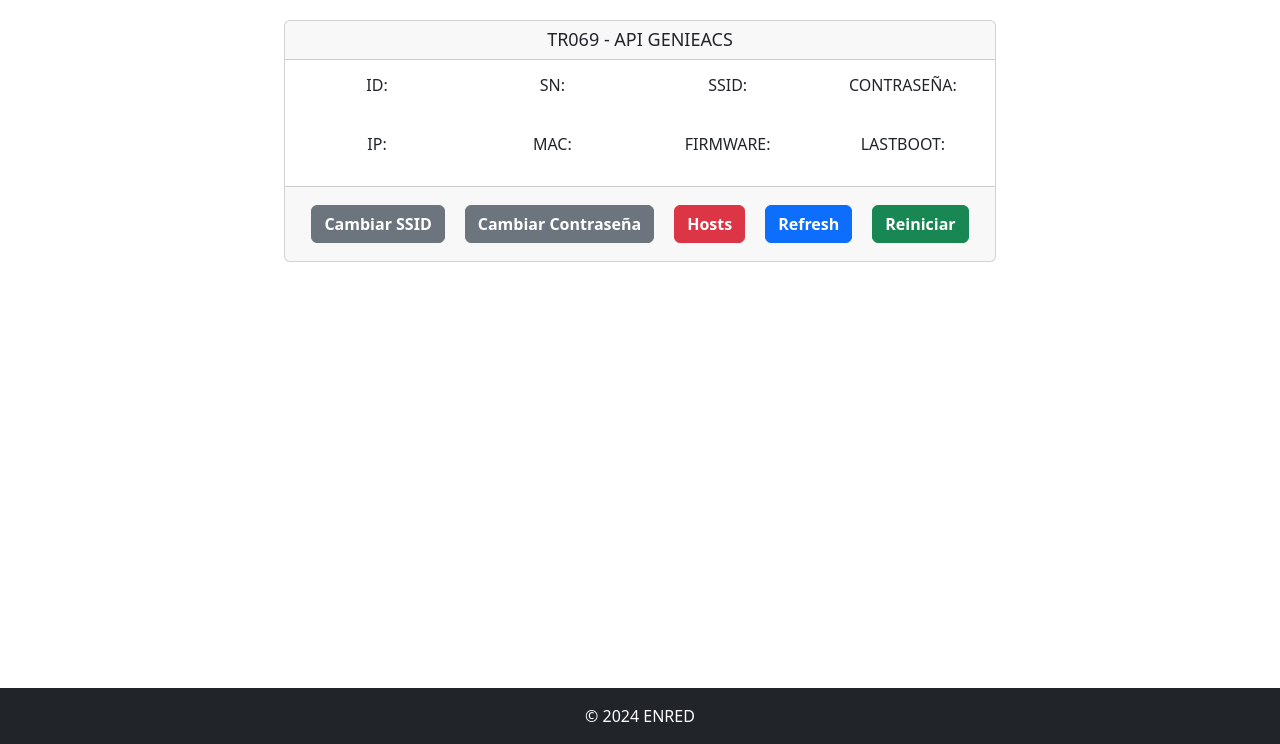
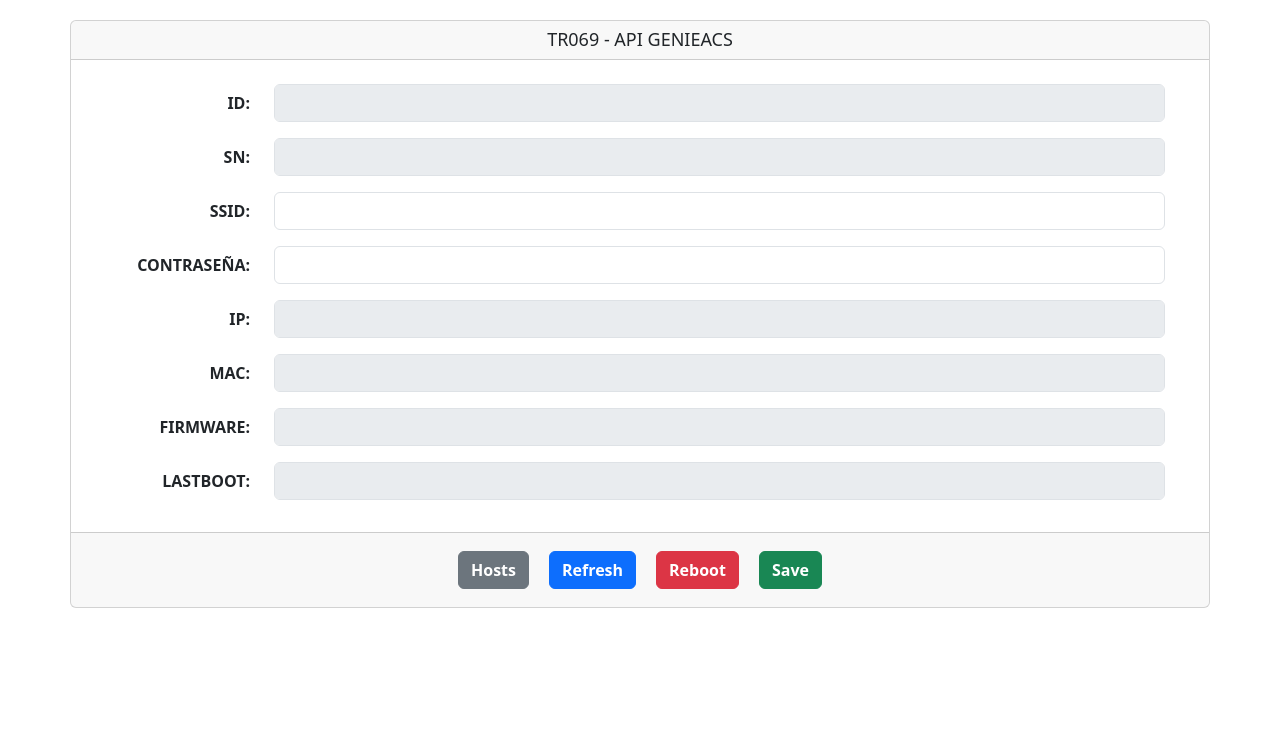
Before and after one commit to carlosSaul02/GenieAPI-FLASK, a Flask app: template templates/index.html in a window 1280 px wide. Shown: the part 56-800 px from the top of the page. Run offline with Flask 3, Linux system fonts and the light colour scheme; the template is opened without the code that fills it, so the values that code supplies are empty; some libraries are stand-ins or nearby versions.

Commit message:
3/4/2024

```diff
--- a/app.py
+++ b/app.py
@@ -1,64 +1,15 @@
-from flask import Flask, jsonify, render_template, request
+from flask import Flask, jsonify, redirect, render_template, request
+from flask_wtf.csrf import CSRFProtect
 from validaciones import validar_tag, validar_ssid, validar_contrasena
 from inserciones import insertar_tag, cambiar_contrasena_por_id, cambiar_ssid_por_id
 from consultas import obtener_id_por_serial_number, obtener_informacion_dispositivo, refrescar_dispositivo, reiniciar_dispositivo
 
-def main():
-    serial_number = "CDKT2AD24296"
-    ip_servidor = "192.168.77.203"
-    puerto_servidor = "7557"
-    #device_id = "E89FEC-FTTH-CDKT2AD24296"
+
+app = Flask(__name__)
+app.secret_key="Enred2024."
+csrf = CSRFProtect(app)
 
 
-    #************************** Obtener el ID del dispositivo usando el SerialNumber
-    device_id = obtener_id_por_serial_number(serial_number, ip_servidor, puerto_servidor)
-
-
-    #************************** Obtener informacion general del dispositivo
-    #obtener_informacion_dispositivo(device_id, ip_servidor, puerto_servidor)
-
-
-
-
-    #************************** Refrescar los parametros del dispositivo
-    #refrescar_dispositivo(device_id, ip_servidor, puerto_servidor)
-
-
-    #************************** Reiniciar Dispositivo
-    #reiniciar_dispositivo(device_id, ip_servidor, puerto_servidor)
-
-
-    #************************** Cambiar el SSID del dispositivo usando su ID
-    #ssid = "PRUEBA"
-    #es_valida1 = validar_ssid(ssid)
-    #if "True" in es_valida1:
-    #    print("El SSID es válido.")
-    #    cambiar_ssid_por_id(device_id, ssid, ip_servidor, puerto_servidor)
-    #else:
-    #    print("El SSID no es válido:", es_valida1["False"])
-
-
-    #************************** Cambiar el CONTRASENA del dispositivo usando su ID
-    #contrasena = "FARAJUEGAROBLOX"
-    #es_valida = validar_contrasena(contrasena)
-    #if "True" in es_valida:
-    #    print("La contraseña es válida.")
-    #    cambiar_contrasena_por_id(device_id, contrasena, ip_servidor, puerto_servidor)
-    #else:
-    #    print("La contraseña no es válida:", es_valida["False"])
-
-
-
-    #************************** Insertar Tag
-    #tag = "Provisional1"
-    #es_valida2 = validar_tag(tag)
-    #if "True" in es_valida2:
-    #    print("El Tag es válido.")
-    #    insertar_tag(device_id, ip_servidor, puerto_servidor, tag)
-    #else:
-    #    print("El Tag no es válido:", es_valida2["False"])
-
-app = Flask(__name__)
 serial_number = "000000"
 ip_servidor = "192.168.77.203"
 puerto_servidor = "7557"
@@ -73,16 +24,16 @@ def index():
 
 
     #************************** Obtener informacion general del dispositivo
-    info_dispositivo=obtener_informacion_dispositivo(device_id, ip_servidor, puerto_servidor)
+    info_dispositivo,hosts=obtener_informacion_dispositivo(device_id, ip_servidor, puerto_servidor)
 
 
-    return render_template('index.html',info_dispositivo=info_dispositivo)
+    return render_template('index.html',info_dispositivo=info_dispositivo,hosts=hosts)
 
-@app.route('/reiniciar_dispositivo/<device_id>', methods=['POST'])
-def reiniciar_dispositivo_route(device_id):
+@app.route('/reiniciar_dispositivo', methods=['POST'])
+def reiniciar_dispositivo_route():
 
     # Obtener el ID del dispositivo usando el SerialNumber
-    #device_id = obtener_id_por_serial_number(serial_number, ip_servidor, puerto_servidor)
+    device_id = obtener_id_por_serial_number(serial_number, ip_servidor, puerto_servidor)
 
     # Reiniciar Dispositivo
     message = reiniciar_dispositivo(device_id, ip_servidor, puerto_servidor)
@@ -90,16 +41,49 @@ def reiniciar_dispositivo_route(device_id):
     return jsonify({'message': message})
 
 
-@app.route('/refrescar_dispositivo/<device_id>', methods=['POST'])
-def refrescar_dispositivo_route(device_id):
-    # Simulamos el refresco del dispositivo y retornamos un mensaje
- #************************** Refrescar los parametros del dispositivo
+@app.route('/refrescar_dispositivo', methods=['POST'])
+def refrescar_dispositivo_route():
+
+    # Obtener el ID del dispositivo usando el SerialNumber
+    device_id = obtener_id_por_serial_number(serial_number, ip_servidor, puerto_servidor)
+    #************************** Refrescar los parametros del dispositivo
     message = refrescar_dispositivo(device_id, ip_servidor, puerto_servidor)
 
     return jsonify({'message': message}) # Devolver respuesta con código 200
 
 
+@app.route('/guardar_cambios', methods=['POST'])
+def guardar_cambios():
+
+    # Obtener el ID del dispositivo usando el SerialNumber
+    device_id = obtener_id_por_serial_number(serial_number, ip_servidor, puerto_servidor)
+
+    #Obtenidos desde el form
+    ssid_dispositivo = request.form.get('ssid_dispositivo')
+    contrasena_dispositivo = request.form.get('contrasena_dispositivo')
+
+
+    #Validar y cambiar ssid
+    ssid_valida = validar_ssid(ssid_dispositivo)
+
+    if "True" in ssid_valida:
+        print("El SSID es válido.")
+        cambiar_ssid_por_id(device_id, ssid_dispositivo, ip_servidor, puerto_servidor)
+
+    else:
+        print("El SSID no es válido:", ssid_valida["False"])
+
+
+    #Validar y cambiar contrasena
+    contrasena_valida = validar_contrasena(contrasena_dispositivo)
+    if "True" in contrasena_valida:
+        print("La contraseña es válida.")
+        cambiar_contrasena_por_id(device_id, contrasena_dispositivo, ip_servidor, puerto_servidor)
+    else:
+        print("La contraseña no es valida:", contrasena_valida["False"])
+
+
+    return redirect('/')
 
 if __name__ == '__main__':
-    main()
     app.run(debug=True)
--- a/inserciones.py
+++ b/inserciones.py
@@ -34,7 +34,7 @@ def cambiar_contrasena_por_id(device_id, contrasena, ip_servidor, puerto_servido
     data = {
         "name": "setParameterValues",
         "parameterValues": [
-            ["InternetGatewayDevice.LANDevice.1.WLANConfiguration.1.KeyPassphrase", contrasena, "xsd:string"]
+            ["InternetGatewayDevice.LANDevice.1.WLANConfiguration.1.PreSharedKey.1.PreSharedKey", contrasena, "xsd:string"]
         ]
     }
 
--- a/static/scripts.js
+++ b/static/scripts.js
@@ -1,11 +1,11 @@
-document.getElementById("btnReiniciar").addEventListener("click", function () {
+document.getElementById("btn_reiniciar").addEventListener("click", function () {
+  var csrfToken = document.querySelector('input[name="csrf_token"]').value;
   // Realizar una solicitud POST al servidor Flask para reiniciar el dispositivo
-  let deviceInfoDiv = document.getElementById("deviceInfo");
-  let device_id = deviceInfoDiv.dataset.deviceId;
-  fetch("/reiniciar_dispositivo/" + device_id, {
+  fetch("/reiniciar_dispositivo", {
     method: "POST",
     headers: {
       "Content-Type": "application/json",
+      "X-CSRFToken": csrfToken  // Incluir el token CSRF en los headers
     },
     body: JSON.stringify({}),
   })
@@ -20,15 +20,15 @@ document.getElementById("btnReiniciar").addEventListener("click", function () {
     });
 });
 
-document.getElementById("btnRefresh").addEventListener("click", function () {
-  let deviceInfoDiv = document.getElementById("deviceInfo");
-  let device_id = deviceInfoDiv.dataset.deviceId;
-
+document.getElementById("btn_refresh").addEventListener("click", function () {
+  // Obtener el token CSRF del formulario
+  var csrfToken = document.querySelector('input[name="csrf_token"]').value;
   // Realizar una solicitud POST al servidor Flask para reiniciar el dispositivo
-  fetch("/refrescar_dispositivo/" + device_id, {
+  fetch("/refrescar_dispositivo", {
     method: "POST",
     headers: {
       "Content-Type": "application/json",
+      "X-CSRFToken": csrfToken  // Incluir el token CSRF en los headers
     },
     body: JSON.stringify({}),
   })
@@ -45,3 +45,82 @@ document.getElementById("btnRefresh").addEventListener("click", function () {
       alert("Hubo un error al refrescar el dispositivo."); // Mostrar un mensaje de error
     });
 });
+
+
+
+ // Función para validar el SSID en tiempo real
+ document.getElementById("ssid_dispositivo").addEventListener("input", function () {
+  var ssid = this.value;
+  var ssidError = document.getElementById("ssidError");
+
+  if (ssid.length < 5) {
+      ssidError.innerText = "El SSID debe tener al menos 5 caracteres.";
+  } else if (ssid.length > 30) {
+      ssidError.innerText = "El SSID debe tener un máximo de 30 caracteres.";
+  } else {
+      ssidError.innerText = ""; // Limpiar mensaje de error si es válido
+  }
+});
+
+// Función para validar la contraseña en tiempo real
+document.getElementById("contrasena_dispositivo").addEventListener("input", function () {
+  var contrasena = this.value;
+  var contrasenaError = document.getElementById("contrasenaError");
+
+  if (contrasena.length < 8) {
+      contrasenaError.innerText = "La contraseña debe tener al menos 8 caracteres.";
+  } else if (contrasena.length > 64) {
+      contrasenaError.innerText = "La contraseña debe tener un máximo de 64 caracteres.";
+  } else if (contrasena.includes(" ")) {
+      contrasenaError.innerText = "La contraseña no puede contener espacios en blanco.";
+  } else if (!/^[a-zA-Z0-9]*$/.test(contrasena)) {
+      contrasenaError.innerText = "La contraseña no puede contener caracteres especiales.";
+  } else {
+      contrasenaError.innerText = ""; // Limpiar mensaje de error si es válido
+  }
+});
+
+
+document.getElementById("btn_guardar").addEventListener("click", function () {
+  // Validar SSID
+  var ssid = document.getElementById("ssid_dispositivo").value;
+  if (ssid.length < 5) {
+    document.getElementById("ssidError").innerText =
+      "El SSID debe tener al menos 5 caracteres.";
+    return false; // Evitar que el formulario se envíe
+  } else if (ssid.length > 30) {
+    document.getElementById("ssidError").innerText =
+      "El SSID debe tener un máximo de 30 caracteres.";
+    return false; // Evitar que el formulario se envíe
+  } else {
+    document.getElementById("ssidError").innerText = ""; // Limpiar mensaje de error
+  }
+
+  // Validar contraseña
+  var contrasena = document.getElementById("contrasena_dispositivo").value;
+  if (contrasena.length < 8) {
+    document.getElementById("contrasenaError").innerText =
+      "La contraseña debe tener al menos 8 caracteres.";
+    return false; // Evitar que el formulario se envíe
+  } else if (contrasena.length > 64) {
+    document.getElementById("contrasenaError").innerText =
+      "La contraseña debe tener un máximo de 64 caracteres.";
+    return false; // Evitar que el formulario se envíe
+  } else if (contrasena.includes(" ")) {
+    document.getElementById("contrasenaError").innerText =
+      "La contraseña no puede contener espacios en blanco.";
+    return false; // Evitar que el formulario se envíe
+  } else if (!/^[a-zA-Z0-9]*$/.test(contrasena)) {
+    document.getElementById("contrasenaError").innerText =
+      "La contraseña no puede contener caracteres especiales.";
+    return false; // Evitar que el formulario se envíe
+  } else {
+    document.getElementById("contrasenaError").innerText = ""; // Limpiar mensaje de error
+  }
+
+  // Obtener el formulario por su ID
+  var form = document.getElementById("tr069_form");
+  alert("SSID y Contraseña aceptados.")
+  // Enviar el formulario cuando se haga clic en el botón
+  form.submit();
+});
--- a/static/styles.css
+++ b/static/styles.css
@@ -1,6 +1,6 @@
 main {
-    margin: auto;
-    margin-top: 20px;
+    margin: 20px;
+
 
 }
 
--- a/templates/index.html
+++ b/templates/index.html
@@ -46,94 +46,228 @@
     </header>
 
     <main>
-      <div class="card container" style="width: fit-content">
+      <div class="card container">
         <div class="card-header">
-          <h2 class="text-center" style="font-size: large; margin: auto">
+          <h1 class="text-center" style="font-size: large; margin: auto">
             TR069 - API GENIEACS
-          </h2>
+          </h1>
         </div>
+        <div id="mensajeAlerta"></div>
+        <div class="card-body text-end">
+          <br />
+          <form id="tr069_form" class="row g-3" action="/guardar_cambios" method="POST">
+            <!--Importacion del token CSRF para seguridad del formulario-->
+            <input type="hidden" name="csrf_token" value="{{ csrf_token() }}">
 
-        <div class="card-body text-center">
+            <div class="row mb-3">
+              <label for="id_dispositivo" class="col-sm-2 col-form-label"
+                ><strong>ID:</strong></label
+              >
+              <div class="col-sm-10">
+                <input
+                  type="text"
+                  class="form-control"
+                  id="id_dispositivo"
+                  name="id_dispositivo"
+                  disabled
+                  value="{{info_dispositivo['id_dispositivo']}}"
+                />
+              </div>
+            </div>
 
-          <div class="row">
-            <div class="col">
-              <h6>ID:</h6>
-              <p>{{info_dispositivo['id_dispositivo']}}</p>
+            <div class="row mb-3">
+              <label for="serial_dispositivo" class="col-sm-2 col-form-label"
+                ><strong>SN:</strong></label
+              >
+              <div class="col-sm-10">
+                <input
+                  type="text"
+                  class="form-control"
+                  id="serial_dispositivo"
+                  disabled
+                  value="{{info_dispositivo['serial_dispositivo']}}"
+                />
+              </div>
             </div>
-            <div class="col">
-              <h6>SN:</h6>
-              <p>{{info_dispositivo['serial_dispositivo']}}</p>
+
+            <div class="row mb-3">
+              <label for="ssid_dispositivo" class="col-sm-2 col-form-label"
+                ><strong>SSID:</strong></label
+              >
+              <div class="col-sm-10">
+                <input
+                  type="text"
+                  class="form-control"
+                  id="ssid_dispositivo"
+                  name="ssid_dispositivo"
+                  value="{{info_dispositivo['ssid_dispositivo']}}"
+                  maxlength="30"
+                  minlength="5"
+                />
+              </div>
+              <div class="text-center" id="ssidError" style="color: red"></div>
             </div>
-            <div class="col">
-              <h6>SSID:</h6>
-              <p>{{info_dispositivo['ssid_dispositivo']}}</p>
+
+            <div class="row mb-3">
+              <label
+                for="contrasena_dispositivo"
+                class="col-sm-2 col-form-label"
+                ><strong>CONTRASEÑA:</strong></label
+              >
+              <div class="col-sm-10">
+                <input
+                  type="text"
+                  class="form-control"
+                  id="contrasena_dispositivo"
+                  name="contrasena_dispositivo"
+                  value="{{info_dispositivo['contrasena_dispositivo']}}"
+                  maxlength="64"
+                  minlength="8"
+                />
+              </div>
+              <div
+                class="text-center"
+                id="contrasenaError"
+                style="color: red"
+              ></div>
             </div>
-            <div class="col">
-              <h6>CONTRASEÑA:</h6>
-              <p>{{info_dispositivo['contrasena_dispositivo']}}</p>
+
+            <div class="row mb-3">
+              <label for="ip_dispositivo" class="col-sm-2 col-form-label"
+                ><strong>IP:</strong></label
+              >
+              <div class="col-sm-10">
+                <input
+                  type="text"
+                  class="form-control"
+                  id="ip_dispositivo"
+                  disabled
+                  value="{{info_dispositivo['ip_dispositivo']}}"
+                />
+              </div>
             </div>
-          </div>
-          <br />
-          <div class="row">
-            <div class="col">
-              <h6>IP:</h6>
-              <p>{{info_dispositivo['ip_dispositivo']}}</p>
+
+            <div class="row mb-3">
+              <label for="mac_dispositivo" class="col-sm-2 col-form-label"
+                ><strong>MAC:</strong></label
+              >
+              <div class="col-sm-10">
+                <input
+                  type="text"
+                  class="form-control"
+                  id="mac_dispositivo"
+                  disabled
+                  value="{{info_dispositivo['mac_dispositivo']}}"
+                />
+              </div>
             </div>
-            <div class="col">
-              <h6>MAC:</h6>
-              <p>{{info_dispositivo['mac_dispositivo']}}</p>
+
+            <div class="row mb-3">
+              <label for="firmware_dispositivo" class="col-sm-2 col-form-label"
+                ><strong>FIRMWARE:</strong></label
+              >
+              <div class="col-sm-10">
+                <input
+                  type="text"
+                  class="form-control"
+                  id="firmware_dispositivo"
+                  disabled
+                  value="{{info_dispositivo['firmware_dispositivo']}}"
+                />
+              </div>
             </div>
-            <div class="col">
-              <h6>FIRMWARE:</h6>
-              <p>{{info_dispositivo['firmware_dispositivo']}}</p>
+
+            <div class="row mb-3">
+              <label for="last_boot" class="col-sm-2 col-form-label"
+                ><strong>LASTBOOT:</strong></label
+              >
+              <div class="col-sm-10">
+                <input
+                  type="text"
+                  class="form-control"
+                  id="last_boot"
+                  disabled
+                  value="{{info_dispositivo['last_boot']}}"
+                />
+              </div>
             </div>
-            <div class="col">
-              <h6>LASTBOOT:</h6>
-              <p>{{info_dispositivo['last_boot']}}</p>
-            </div>
-          </div>
+          </form>
         </div>
 
         <div class="card-footer contenedor">
           <div>
-            <button class="btn btn-secondary">
-              <strong>Cambiar SSID</strong>
+            <button class="btn btn-secondary" data-bs-toggle="modal" data-bs-target="#modal_hosts">
+              <strong>Hosts</strong>
             </button>
           </div>
           <div>
-            <button class="btn btn-secondary">
-              <strong>Cambiar Contraseña</strong>
+            <button id="btn_refresh" class="btn btn-primary">
+              <strong>Refresh</strong>
+            </button>
+          </div>
+          <div
+            id="deviceInfo"
+            data-device-id="{{info_dispositivo['id_dispositivo']}}"
+            style="display: none"
+          ></div>
+          <div>
+            <button id="btn_reiniciar" class="btn btn-danger">
+              <strong>Reboot</strong>
             </button>
           </div>
           <div>
-            <button class="btn btn-danger"><strong>Hosts</strong></button>
-          </div>
-          <div>
-            <button id="btnRefresh" class="btn btn-primary"><strong>Refresh</strong></button>
-          </div>
-          <div id="deviceInfo" data-device-id="{{info_dispositivo['id_dispositivo']}}" style="display: none;"></div>
-          <div>
-            <button id="btnReiniciar" class="btn btn-success">
-              <strong>Reiniciar</strong>
+            <button id="btn_guardar" class="btn btn-success">
+              <strong>Save</strong>
             </button>
           </div>
         </div>
       </div>
+
+      <!-- Modal -->
+      <div class="modal fade" id="modal_hosts" tabindex="-1" aria-labelledby="exampleModalLabel" aria-hidden="true">
+        <div class="modal-dialog modal-dialog-scrollable modal-lg">
+          <div class="modal-content">
+            <div class="modal-header">
+              <h5 class="modal-title" id="exampleModalLabel">Lista de Hosts</h5>
+              <button type="button" class="btn-close" data-bs-dismiss="modal" aria-label="Close"></button>
+            </div>
+            <div class="modal-body">
+              <!-- Tabla para mostrar lista de hosts -->
+
+              <div class="table-responsive"></div>
+                <table class="table table-bordered text-center">
+                  <thead>
+                    <tr class="table-secondary">
+                      <th>Host</th>
+                      <th>Nombre</th>
+                      <th>IP</th>
+                      <th>MAC</th>
+                    </tr>
+                  </thead>
+                  <tbody>
+                    {% for host_key, host_info in hosts.items() %}
+                    <tr>
+                      <td>{{ host_key }}</td>
+                      <td>{{ host_info['host_name'] }}</td>
+                      <td>{{ host_info['host_ip'] }}</td>
+                      <td>{{ host_info['host_mac'] }}</td>
+                    </tr>
+                    {% endfor %}
+                  </tbody>
+                </table>
+              </div>
+            </div>
+          </div>
+        </div>
+      </div>
+
+
     </main>
-
-    <footer>
-      <div class="fixed-bottom foot">
-        <p class="text-center">© 2024 ENRED</p>
-      </div>
-    </footer>
   </body>
 
-  <script>
-    src="https://cdn.jsdelivr.net/npm/bootstrap@5.3.3/dist/js/bootstrap.bundle.min.js"
-    integrity="sha384-YvpcrYf0tY3lHB60NNkmXc5s9fDVZLESaAA55NDzOxhy9GkcIdslK1eN7N6jIeHz"
-    crossorigin="anonymous"
-  </script>
+
+
+  <script src="https://cdn.jsdelivr.net/npm/bootstrap@5.3.3/dist/js/bootstrap.bundle.min.js" integrity="sha384-YvpcrYf0tY3lHB60NNkmXc5s9fDVZLESaAA55NDzOxhy9GkcIdslK1eN7N6jIeHz" crossorigin="anonymous"></script>
 
   <script src="/static/scripts.js"></script>
-
 </html>
```
Also changed, not shown: consultas.py (+8 -2 lines).
